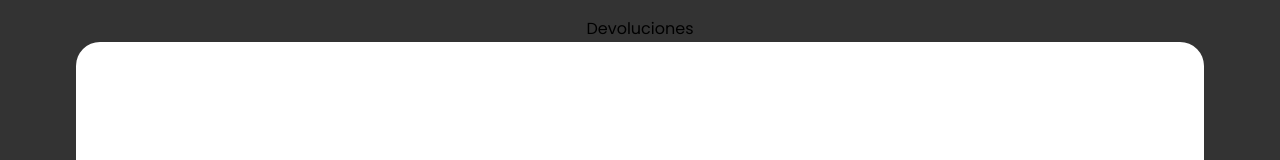
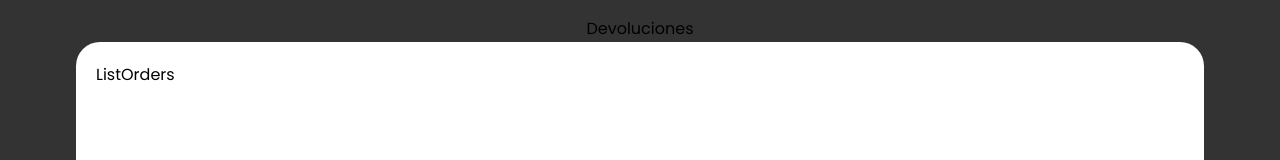
Before and after one commit to Abraham-maker/widget-turnover, a React (Create React App) app: page /list-order in a window 1280 px wide. Both pictures are taken after a click on the element "Devoluciones". Shown: the top 160 px of the page. Built offline with nearby package versions, Linux system fonts and the light colour scheme; a web font is replaced by a local one.

Commit message:
change componentes

```diff
--- a/src/App.js
+++ b/src/App.js
@@ -5,11 +5,13 @@ import { WebProvider } from "./config/Context/Context";
 import "./App.css";
 import HomeRefud from "./components/Views/Home/HomeRefud";
 import HomeOptions from "./components/Views/Home/HomeOptions";
-import GetOrders from "./components/Views/GetOrders/GetOrders";
+import GetOrders from "./components/Views/Orders/GetOrders";
+import ListOrders from "./components/Views/Orders/ListOrders";
 import Login from "./components/Views/Auth/Login";
 import ForgotPassword from "./components/Views/Auth/ForgotPassword";
 import Register from "./components/Views/Auth/Register";
 import FAQS from "./components/Views/FAQS/FAQS";
+
 
 function App() {
   const [modalOpen, setModalOpen] = useState(false);
@@ -39,6 +41,9 @@ function App() {
               <Route exact path="/get-orders">
                 <GetOrders setOpenModal={setModalOpen} />
               </Route>
+              <Route exact path="/list-order">
+                <ListOrders setOpenModal={setModalOpen} />
+              </Route>
               <Route exact path='/faqs'>
                 <FAQS setOpenModal={setModalOpen} />
               </Route>
--- /dev/null
+++ b/src/components/Views/Orders/ListOrders.jsx
@@ -0,0 +1,9 @@
+import React from 'react'
+
+const ListOrders = () => {
+  return (
+    <div>ListOrders</div>
+  )
+}
+
+export default ListOrders
```
Also changed, not shown: src/components/Views/Orders/GetOrders.css (renamed from src/components/Views/GetOrders/GetOrders.css), src/components/Views/Orders/GetOrders.jsx (renamed from src/components/Views/GetOrders/GetOrders.jsx), src/components/Views/Orders/ListOrders.css (added).
